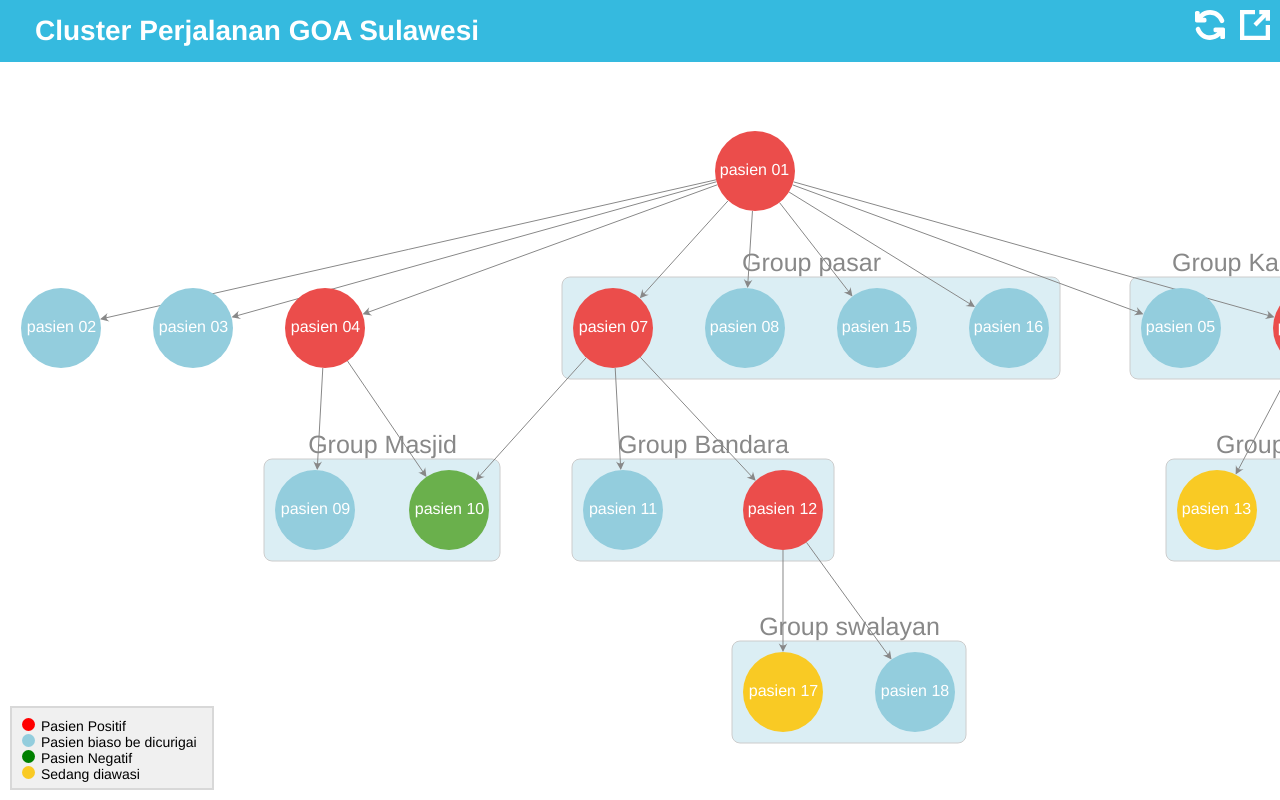
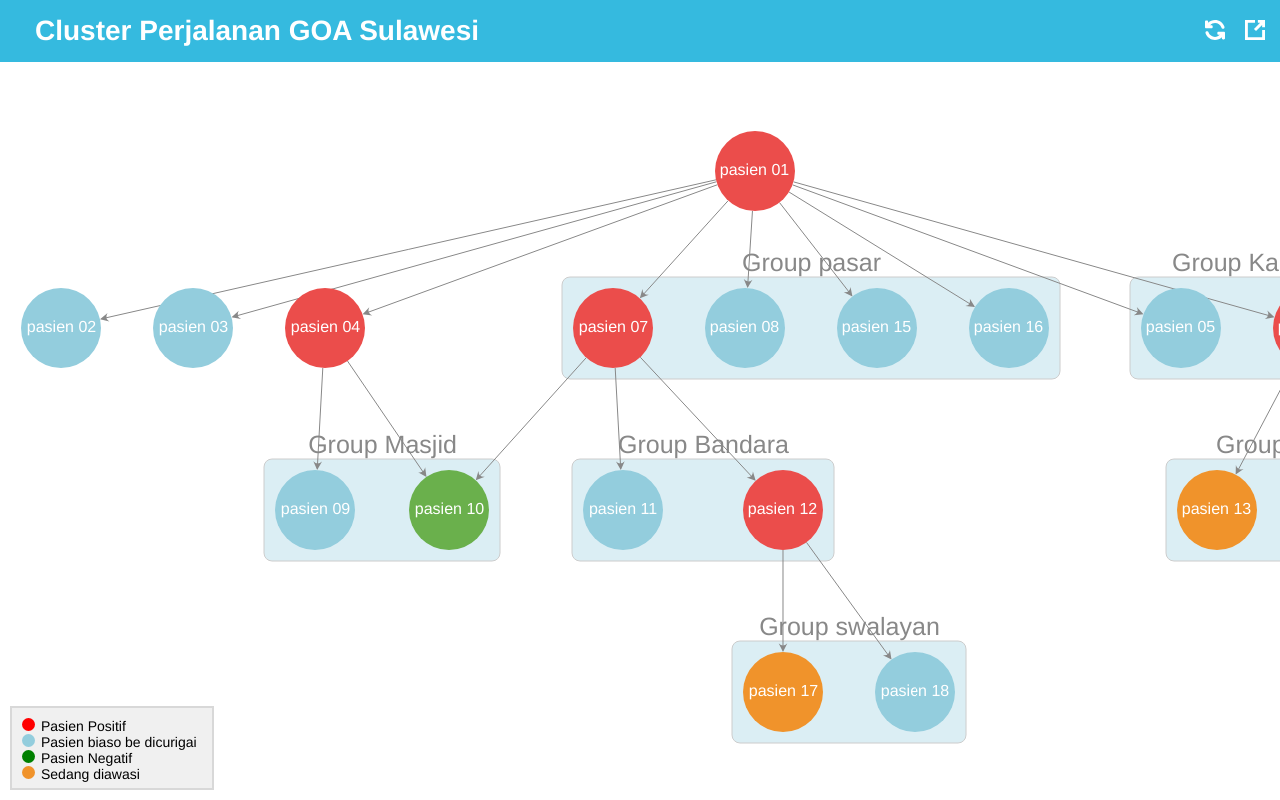
Before and after one commit to lianmafutra/covid19_tracking, a plain HTML site: page index.html in a window 1280 px wide. Drawn offline with Linux system fonts and the light colour scheme.

Commit message:
change color

```diff
--- a/assets/css/custom.css
+++ b/assets/css/custom.css
@@ -47,25 +47,23 @@
  .ic_full, .ic_min{
     z-index: 5;
     position: fixed;
-    top: 0px;
+    top: 10px;
     padding: 10px;
     right: 0px;
-    color: white;
-    fill: currentColor;
+    height: 20px;
 }
 
-#Capa_1{
-    fill: white;
-    color: white;
-}
+
 
 
 .ic_reset{
     z-index: 5;
     position: fixed;
     top: 10px;
-    margin-right: 55px;
+    margin-right: 40px;
     right: 0px;
+    padding: 10px;
+    height: 20px;
 }
 
 
@@ -162,3 +160,10 @@
 
 
   }
+
+  .ic_reset:active {
+    transform: rotate(90deg);
+    -webkit-transform: rotate(90deg);
+    -ms-transform: rotate(90deg);
+
+ }
--- a/assets/js/code.js
+++ b/assets/js/code.js
@@ -55,7 +55,7 @@ var cy = cytoscape({
 
       .selector('#pengawasan, .pengawasan')
       .css({
-       'background-color':'#f9ca24'
+       'background-color':'#f0932b'
       }),
 
 
--- a/index.html
+++ b/index.html
@@ -29,7 +29,7 @@
                     <li><a><span class="dot" style="background:red"></span>Pasien Positif</a></li>
                     <li><a><span class="dot" style="background:#93CDDD"></span>Pasien biaso be dicurigai</a></li>
                     <li><a><span class="dot" style="background:green"></span>Pasien Negatif</a></li>
-                    <li><a><span class="dot" style="background:#f9ca24"></span>Sedang diawasi</a></li>
+                    <li><a><span class="dot" style="background:#f0932b"></span>Sedang diawasi</a></li>
                 </ul>
             </div>
 
@@ -217,6 +217,7 @@ cy.nodes().ungrabify();
             zoom: 1,
             pan: { x: 40, y: 130 }
         });
+
     }
 </script>
 
```
